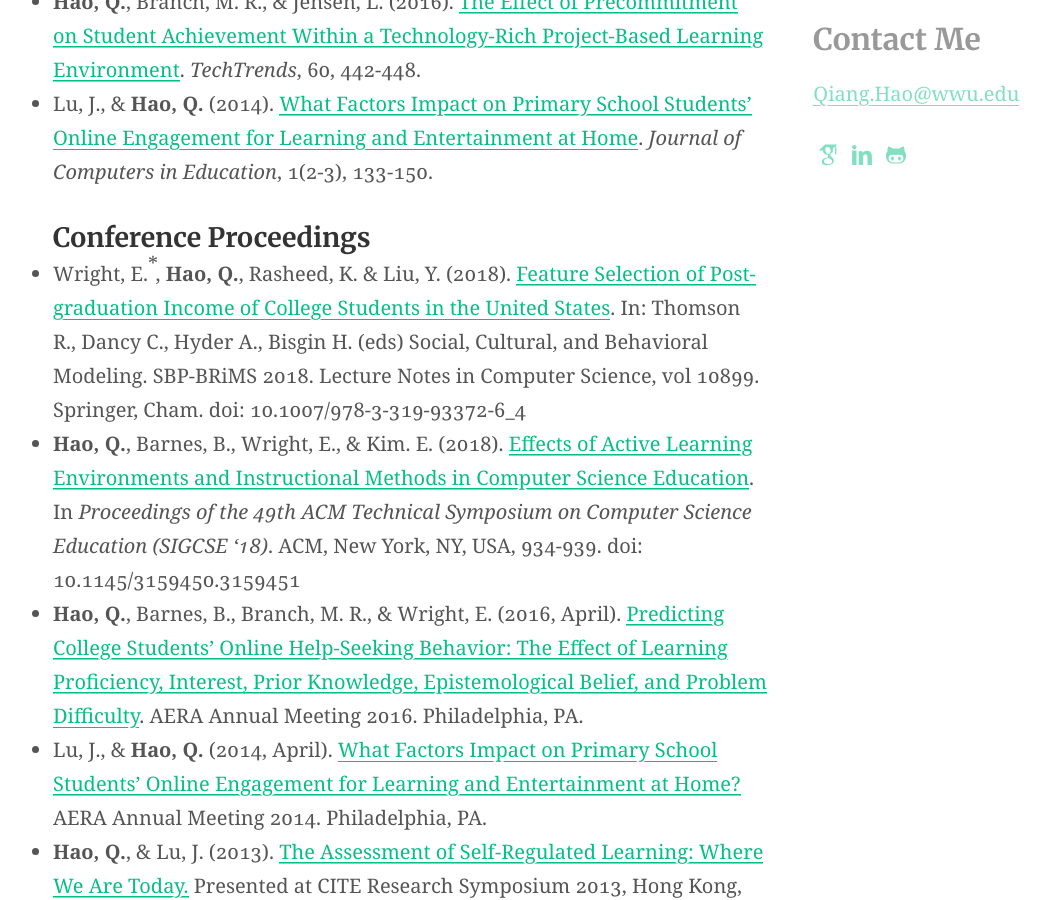
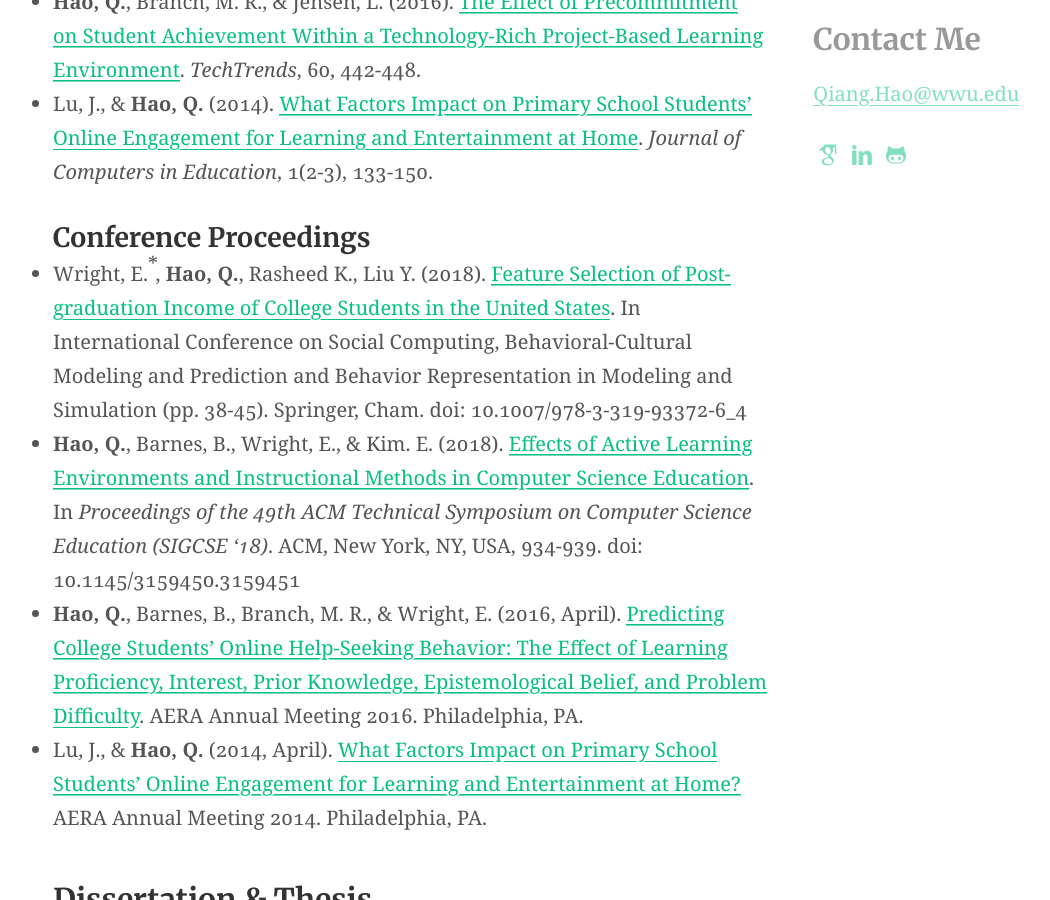
Before and after one commit to Neo-Hao/neo-hao.github.io, a Jekyll site: the page built from paper.md, in a window 1280 px wide and 900 px high, scrolled down 1155 px. Shown: the whole window, without its empty margins (11-1061 px from the left). Built offline with Jekyll 4.4.1, drawn with Linux system fonts in a browser that asks for light colours; some of the changed text lies outside the part shown.

Commit message:
update cv

```diff
--- a/paper.md
+++ b/paper.md
@@ -22,7 +22,7 @@ aside: true
 
 #### Conference Proceedings
 
-* Wright, E.<sup>*</sup>, <strong>Hao, Q.</strong>, Rasheed, K. & Liu, Y. (2018). <a href="http://qhao.info/downloads/sbp-brims-2018.pdf" target="_blank">Feature Selection of Post-graduation Income of College Students in the United States</a>. In: Thomson R., Dancy C., Hyder A., Bisgin H. (eds) Social, Cultural, and Behavioral Modeling. SBP-BRiMS 2018. Lecture Notes in Computer Science, vol 10899. Springer, Cham. doi: 10.1007/978-3-319-93372-6_4
+* Wright, E.<sup>*</sup>, <strong>Hao, Q.</strong>, Rasheed K., Liu Y. (2018). <a href="http://qhao.info/downloads/sbp-brims-2018.pdf" target="_blank">Feature Selection of Post-graduation Income of College Students in the United States</a>. In International Conference on Social Computing, Behavioral-Cultural Modeling and Prediction and Behavior Representation in Modeling and Simulation (pp. 38-45). Springer, Cham. doi: 10.1007/978-3-319-93372-6_4
 
 * <strong>Hao, Q.</strong>, Barnes, B., Wright, E., & Kim. E. (2018). <a href="http://qhao.info/downloads/sigcse-2018.pdf" target="_blank">Effects of Active Learning Environments and Instructional Methods in Computer Science Education</a>. In <i>Proceedings of the 49th ACM Technical Symposium on Computer Science Education (SIGCSE '18)</i>. ACM, New York, NY, USA, 934-939. doi: 10.1145/3159450.3159451
 
@@ -30,10 +30,6 @@ aside: true
 
 * Lu, J., & <strong>Hao, Q.</strong> (2014, April). <a href="http://qhao.info/downloads/AERA-2014.pdf" target="_blank">What Factors Impact on Primary School Students’ Online Engagement for Learning and Entertainment at Home? </a> AERA Annual Meeting 2014. Philadelphia, PA.
 
-* <strong>Hao, Q.</strong>, & Lu, J. (2013). <a href="http://qhao.info/downloads/CITE-2013.pdf" target="_blank">The Assessment of Self-Regulated Learning: Where We Are Today.</a> Presented at CITE Research Symposium 2013, Hong Kong, HK.
-
-* <strong>Hao, Q.</strong>, & Siu, F. (2012). <a href="http://qhao.info/downloads/CITE-2012.pdf" target="_blank">Effects of Computerized Graphic Organizers on EFL Students' Expository Reading.</a> Presented at CITE Research Symposium 2012, Hong Kong, HK.
-
 ### Dissertation & Thesis
 
 * <strong>Hao, Q.</strong> (2017). <a href="http://qhao.info/downloads/phd-ldt-uga.pdf" target="_blank">Online help seeking in computer science education (Doctoral dissertation)</a>. University of Georgia.
```
Also changed, not shown: cv.md (+1 -1 lines).
